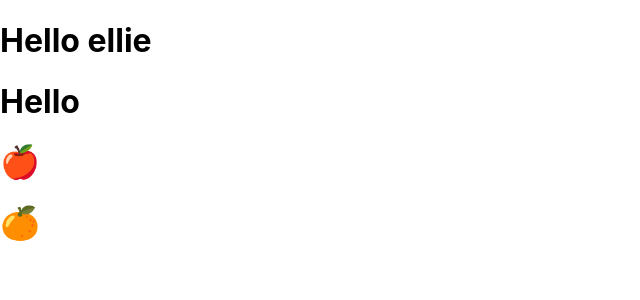
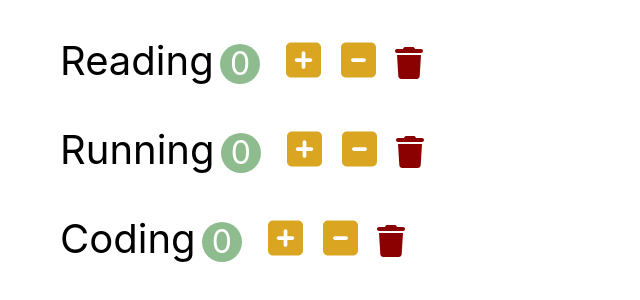
Before and after one commit to NaKyongRyul/react-basic, a React (Create React App) app: page / in a window 1280 px wide. Shown: the top 300 px of the page, without its empty margins (0-640 px from the left). Built offline with nearby package versions, Linux system fonts and the light colour scheme.

Commit message:
react-basic

```diff
--- a/src/app.css
+++ b/src/app.css
@@ -1,38 +1,101 @@
-.App {
-  text-align: center;
+* {
+  box-sizing: border-box;
 }
 
-.App-logo {
-  height: 40vmin;
-  pointer-events: none;
+button {
+  outline: none;
+  border: 0;
+  cursor: pointer;
 }
 
-@media (prefers-reduced-motion: no-preference) {
-  .App-logo {
-    animation: App-logo-spin infinite 20s linear;
-  }
+.navbar {
+  font-size: 2rem;
+  padding: 1em;
+  background-color: blanchedalmond;
 }
 
-.App-header {
-  background-color: #282c34;
-  min-height: 100vh;
-  display: flex;
-  flex-direction: column;
-  align-items: center;
-  justify-content: center;
-  font-size: calc(10px + 2vmin);
+.navbar-logo {
+  color: green;
+  margin-right: 0.5em;
+}
+
+.navbar-count {
+  display: inline-block;
+  text-align: center;
+  font-size: 2rem;
+  width: 2.5rem;
+  height: 2.5rem;
+  line-height: 2.5rem;
+  margin-left: 0.2em;
+  background-color: green;
+  color: white;
+  border-radius: 50%;
+}
+
+.habits {
+  padding: 0.5em;
+  padding-top: 2em;
+}
+
+.add-input {
+  font-size: 2rem;
+}
+
+.add-input {
+  margin-right: 0.2em;
+}
+
+.add-button {
+  height: 100%;
+  font-size: 1.5rem;
+  padding: 0.3em 0.5em;
+  background-color: green;
   color: white;
 }
 
-.App-link {
-  color: #61dafb;
+.habit {
+  font-size: 2.5rem;
+  padding: 0.5em;
+  list-style: none;
 }
 
-@keyframes App-logo-spin {
-  from {
-    transform: rotate(0deg);
-  }
-  to {
-    transform: rotate(360deg);
-  }
+.habit-count {
+  display: inline-block;
+  text-align: center;
+  font-size: 2rem;
+  width: 2.5rem;
+  height: 2.5rem;
+  line-height: 2.5rem;
+  margin-left: 0.2em;
+  margin-right: 0.5em;
+  background-color: darkseagreen;
+  color: white;
+  border-radius: 50%;
 }
+
+.habit-button {
+  font-size: 2.5rem;
+  margin: 0 0.1em;
+  background-color: transparent;
+}
+
+.habit-button:hover {
+  opacity: 0.8;
+}
+
+.habit-increase,
+.habit-decrease {
+  color: goldenrod;
+}
+
+.habit-delete {
+  font-size: 2rem;
+  color: darkred;
+}
+
+.habits-reset {
+  font-size: 1.5rem;
+  padding: 0.2em 1em;
+  background-color: green;
+  color: white;
+}
--- a/src/app.jsx
+++ b/src/app.jsx
@@ -1,17 +1,9 @@
 import React from "react";
 import "./app.css";
+import Habits from "./components/habits";
 
 function App() {
-  const name = "ellie";
-  return (
-    <React.Fragment>
-      <h1>Hello {name}</h1>
-      <h1>Hello</h1>
-      {["🍎", "🍊"].map((item) => (
-        <h1>{item}</h1>
-      ))}
-    </React.Fragment>
-  );
+  return <Habits />;
 }
 
 export default App;
--- a/src/index.js
+++ b/src/index.js
@@ -2,7 +2,7 @@
 import ReactDOM from "react-dom/client";
 import "./index.css";
 import App from "./app";
-// import reportWebVitals from "./reportWebVitals";
+import "@fortawesome/fontawesome-free/js/all.js";
 
 const root = ReactDOM.createRoot(document.getElementById("root"));
 root.render(
@@ -10,4 +10,3 @@
     <App />
   </React.StrictMode>
 );
-// reportWebVitals();
```
